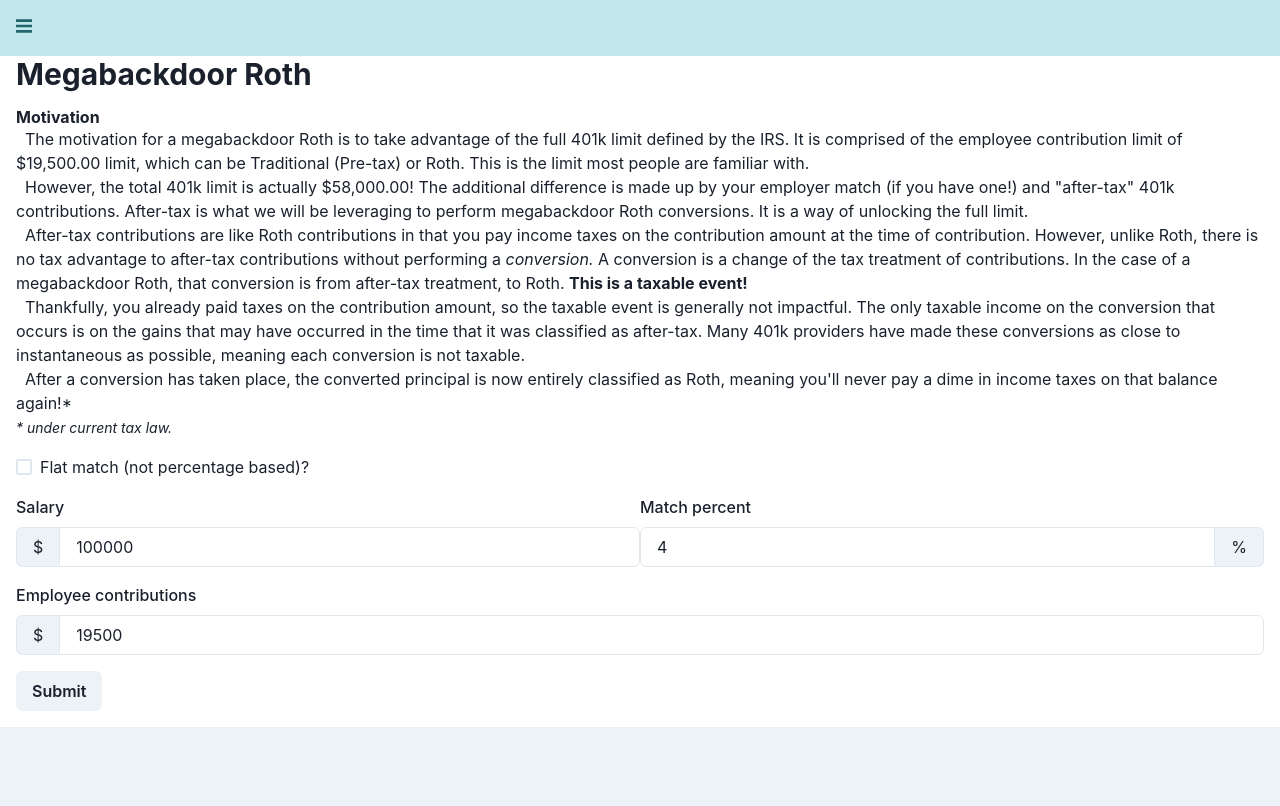
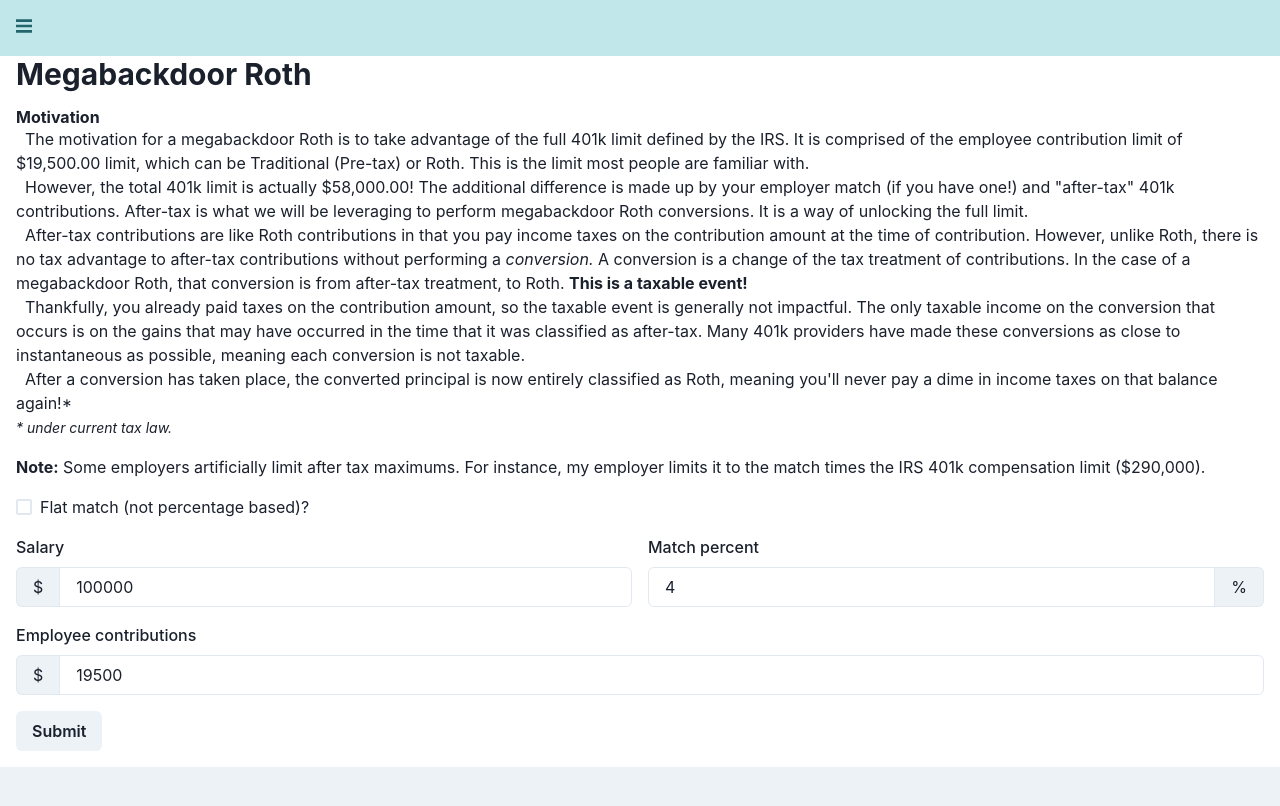
Before and after one commit to m3fawner/ssr-study, a Next.js app: page /mega-backdoor-roth in a window 1280 px wide. Shown: the top 806 px of the page. Built offline with nearby package versions, Linux system fonts and the light colour scheme.

Commit message:
feat: Add paycheck calculator for megabackdoor Roth

```diff
--- a/src/components/Header.jsx
+++ b/src/components/Header.jsx
@@ -32,7 +32,7 @@ const PageMenu = ({ isOpen, onClose }) => (
         <DrawerHeader>Menu</DrawerHeader>
         <DrawerBody>
           {Object.entries(ROUTES).map(([href, label]) => (
-            <Box key={href}>
+            <Box key={href} onClick={onClose}>
               <NextLink href={href} passHref>
                 {/* eslint-disable-next-line jsx-a11y/anchor-is-valid */}
                 <Link>{label}</Link>
--- a/src/components/MegaBackdoorRoth.jsx
+++ b/src/components/MegaBackdoorRoth.jsx
@@ -1,7 +1,8 @@
 import {
   Heading, Text, Box, Button, Flex,
 } from '@chakra-ui/react';
-import { useState } from 'react';
+import PropTypes from 'prop-types';
+import { useCallback, useState } from 'react';
 import useForm from '../hooks/useForm';
 import yup from '../util/yup';
 import RHFInput from './RHFInput';
@@ -59,16 +60,23 @@ const Intro = (
       again!*
     </Text>
     <Text as="em" fontSize="sm">* under current tax law.</Text>
+    <Text mt="4">
+      <Text as="strong">Note:</Text>
+      {' '}
+      Some employers artificially limit after
+      tax maximums. For instance, my employer limits it to the match times the IRS 401k compensation
+      limit ($290,000).
+    </Text>
   </>
 );
-const schema = yup.object({
+const afterTaxSpaceSchema = yup.object({
   flatMatch: yup.bool(),
   flatMatchAmount: yup.number().min(0).label('Flat match amount'),
   salary: yup.number().min(0).label('Salary'),
   matchPercent: yup.number().min(0).label('Match percent'),
   employeeContributions: yup.number().min(0).max(BASE_401K_LIMIT).label('Employee contributions'),
 });
-const AfterTaxSpaceCalculator = () => {
+const AfterTaxSpaceCalculator = ({ onSubmit }) => {
   const [afterTaxLimit, setAfterTaxLimit] = useState(null);
   const { getInputProps, watch, handleSubmit } = useForm({
     defaultValues: {
@@ -77,23 +85,28 @@ const AfterTaxSpaceCalculator = () => {
       salary: 100000,
       employeeContributions: BASE_401K_LIMIT,
     },
-  }, schema);
+  }, afterTaxSpaceSchema);
   const {
     flatMatch, employeeContributions, matchPercent, salary, flatMatchAmount,
   } = watch();
-  const onSubmit = handleSubmit(() => {
+  const calculatedAfterTaxMax = handleSubmit(() => {
     const match = flatMatch ? flatMatchAmount : (salary * (matchPercent / 100));
-    setAfterTaxLimit(TOTAL_401K_LIMIT - match - employeeContributions);
+    const limit = TOTAL_401K_LIMIT - match - employeeContributions;
+    setAfterTaxLimit(limit);
+    onSubmit({
+      limit,
+      employeeContributions,
+    });
   });
   return (
     <>
-      <Box as="form" pb="4" onSubmit={onSubmit}>
+      <Box as="form" pb="4" onSubmit={calculatedAfterTaxMax}>
         <RHFCheckbox {...getInputProps('flatMatch')} label="Flat match (not percentage based)?" />
         {flatMatch
-          ? <RHFInput {...getInputProps('flatMatchAmount')} label="Flat match amount" />
+          ? <RHFInput {...getInputProps('flatMatchAmount')} label="Flat match amount" left="$" right="/yr" />
           : (
             <Flex>
-              <RHFInput {...getInputProps('salary')} label="Salary" left="$" />
+              <RHFInput {...getInputProps('salary')} label="Salary" left="$" mr="4" />
               <RHFInput {...getInputProps('matchPercent')} label="Match percent" right="%" />
             </Flex>
           )}
@@ -102,21 +115,64 @@ const AfterTaxSpaceCalculator = () => {
       </Box>
       {afterTaxLimit && (
       <Text>
-        {/* With after tax limit, do a "per paycheck" calculator & a future value calculator */}
+        {/* Add a future value calculator */}
         Your after tax limit is
-        {' '}
+        <Text as="strong" mx="1">
           {afterTaxLimit.toLocaleString('en-US', { style: 'currency', currency: 'USD' })}
+          .
+        </Text>
       </Text>
       )}
     </>
   );
 };
-const MegaBackdoorRoth = () => (
+AfterTaxSpaceCalculator.propTypes = {
+  onSubmit: PropTypes.func.isRequired,
+};
+const PerPaycheck = ({ limit, employeeContributions }) => {
+  const { getInputProps, watch } = useForm({
+    defaultValues: { noOfPaychecks: 26, traditional: true },
+  });
+  const { noOfPaychecks, traditional } = watch();
+  const getPaycheckForAmount = useCallback((amount) => (amount / noOfPaychecks).toLocaleString('en-US', { style: 'currency', currency: 'USD', maximumFractionDigits: 2 }), [noOfPaychecks]);
+  return (
+    <>
+      <Box>
+        <RHFInput {...getInputProps('noOfPaychecks')} label="Number of paychecks" right="/yr" />
+        <RHFCheckbox {...getInputProps('traditional')} label="Traditional employee contributions" />
+      </Box>
+      <Box mt="4">
+        <Text>
+          You should have
+          <Text as="strong" mx="1">{getPaycheckForAmount(limit)}</Text>
+          for your after tax contribution amount to maximize your after tax space.
+        </Text>
+        <Text>
+          In addition, you should have
+          <Text as="strong" mx="1">{getPaycheckForAmount(employeeContributions)}</Text>
+          in employee contributions directly to
+          {' '}
+          {traditional ? 'traditional' : 'Roth'}
+          {' '}
+          401k.
+        </Text>
+      </Box>
+    </>
+  );
+};
+PerPaycheck.propTypes = {
+  limit: PropTypes.number.isRequired,
+  employeeContributions: PropTypes.number.isRequired,
+};
+const MegaBackdoorRoth = () => {
+  const [{ limit, employeeContributions } = {}, setCalculatedAfterTaxMax] = useState(undefined);
+  return (
     <>
       <Heading size="lg" mb="4">Megabackdoor Roth</Heading>
       {Intro}
-    <AfterTaxSpaceCalculator />
+      <AfterTaxSpaceCalculator onSubmit={setCalculatedAfterTaxMax} />
+      {limit && <PerPaycheck limit={limit} employeeContributions={employeeContributions} />}
     </>
   );
-
+};
 export default MegaBackdoorRoth;
```
Lines whose indentation alone changed are shown as unchanged.
